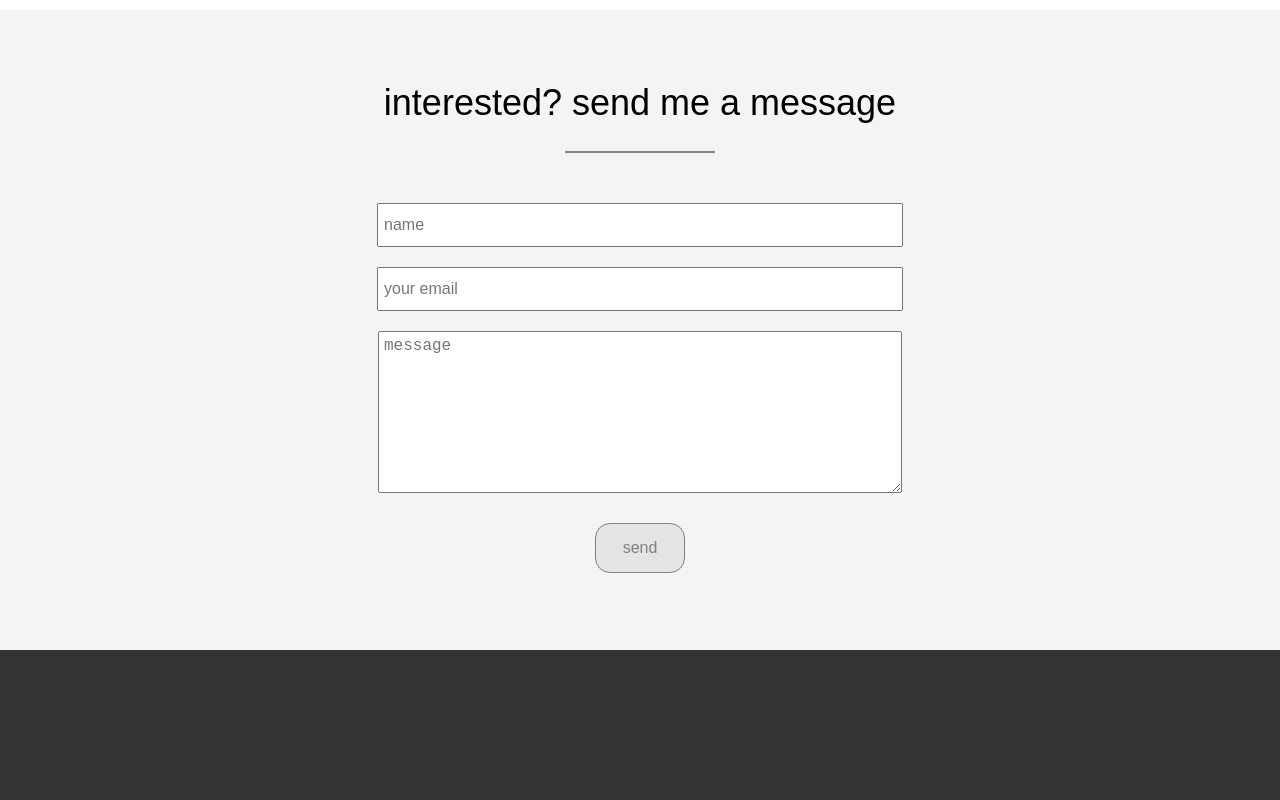
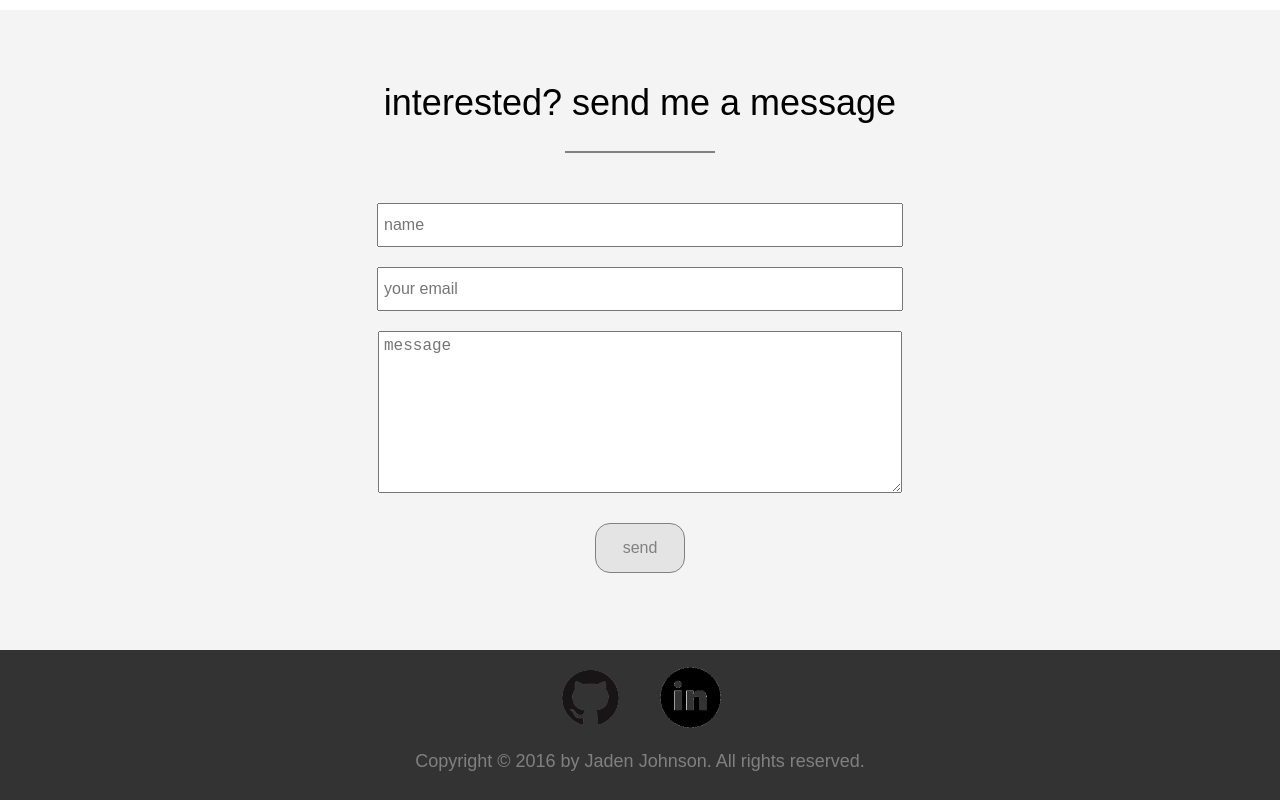
Before and after one commit to jadenj13/jadenj13.github.io, a React app: page / in a window 1280 px wide. Shown: the part 3160-3960 px from the top of the page. Built offline with nearby package versions, Linux system fonts and the light colour scheme.

Commit message:
footer done

```diff
--- a/src/components/Footer.js
+++ b/src/components/Footer.js
@@ -7,7 +7,11 @@ import '../styles/footerStyles.css';
 export default function(props) {
 	return (
 		<div className="footer-main">
-
+			<div className="icon-container">
+				<a href="http://www.github.com/jadenj13"><div className="github-icon"></div></a>
+				<a href="https://ca.linkedin.com/in/jaden-johnson-706489123"><div className="linkedin-icon"></div></a>
+			</div>
+			<p>Copyright &copy; 2016 by Jaden Johnson. All rights reserved.</p>
 		</div>
 	)
 }
--- a/src/styles/footerStyles.css
+++ b/src/styles/footerStyles.css
@@ -2,3 +2,30 @@
 	height: 150px;
 	background-color: #333;
 }
+
+.icon-container {
+	padding-top: 10px;
+	display: flex;
+	flex-direction: row;
+	justify-content: space-around;
+	width: 200px;
+	margin: 0 auto;
+}
+
+.github-icon {
+	height: 75px;
+	width: 75px;
+	background-image: url('./images/github-icon.png');
+	background-size: cover;
+	background-repeat: no-repeat;
+	border-radius: 50%;
+}
+
+.linkedin-icon {
+	height: 75px;
+	width: 75px;
+	background-image: url('./images/linkedin-icon.png');
+	background-size: cover;
+	background-repeat: no-repeat;
+	border-radius: 50%;
+}
```
Also changed, not shown: src/styles/images/github-icon.png (added), src/styles/images/linkedin-icon.png (added).
